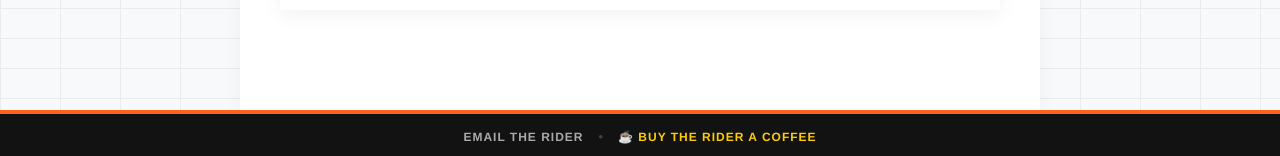
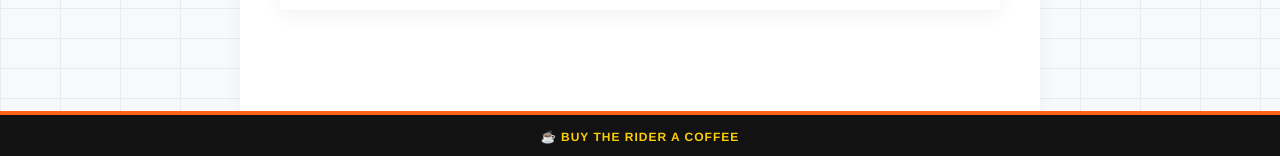
Before and after one commit to mschiller87/bike-tracker, a Jekyll site: the page built from index.html, in a window 1280 px wide. Shown: the part 2122-2278 px from the top of the page. Built offline with Jekyll 4.4.1, drawn with Linux system fonts in a browser that asks for light colours.

Commit message:
Update default.html

```diff
--- a/_layouts/default.html
+++ b/_layouts/default.html
@@ -63,9 +63,9 @@
             background-color: #121212;
             color: #fff;
             text-align: center;
-            padding: 15px 20px; /* Slimmer default padding */
+            padding: 15px 20px;
             margin-top: auto;
-            border-top: 4px solid #FF6319; /* Thinner accent line */
+            border-top: 4px solid #FF6319;
             transition: padding 0.4s ease;
         }
 
@@ -89,21 +89,18 @@
             gap: 5px;
         }
 
-        /* The Hover Trigger */
         .site-footer:hover .footer-hidden-text {
             max-height: 80px;
             opacity: 1;
-            margin-bottom: 15px; /* Pushes the links down smoothly */
+            margin-bottom: 15px;
         }
 
-        /* Responsive scaling text for the footer */
-        .footer-logo { font-size: clamp(1.2rem, 3vw, 1.5rem); font-weight: 900; letter-spacing: -1px; text-transform: uppercase; margin: 0; }
-        .footer-desc { font-size: clamp(0.65rem, 2vw, 0.8rem); color: #888; text-transform: uppercase; letter-spacing: 1px; margin: 0; }
+        /* Responsive scaling text for the footer using clamp() */
+        .footer-logo { font-size: clamp(1rem, 4vw, 1.5rem); font-weight: 900; letter-spacing: -1px; text-transform: uppercase; margin: 0; }
+        .footer-desc { font-size: clamp(0.6rem, 2.5vw, 0.8rem); color: #888; text-transform: uppercase; letter-spacing: 1px; margin: 0; }
 
-        /* The always-visible minimalist links */
         .footer-links {
             display: flex;
-            gap: 15px;
             justify-content: center;
             align-items: center;
         }
@@ -114,16 +111,13 @@
             text-transform: uppercase;
             letter-spacing: 1px;
             text-decoration: none;
-            font-size: 0.75rem;
+            /* Auto-shrinks the link text on mobile */
+            font-size: clamp(0.65rem, 3vw, 0.75rem);
             transition: color 0.2s;
         }
 
-        .link-footer:hover { color: #fff; }
-
         .link-tip { color: #FCCC0A; }
         .link-tip:hover { color: #fff; }
-
-        .footer-divider { color: #444; font-size: 0.8rem; }
 
         @media (max-width: 600px) {
             .header-text { padding: 12px 10px 10px 10px; }
@@ -131,9 +125,9 @@
             .tab-icon { width: 16px; height: 16px; }
             .mta-tab { font-size: 0.7rem; }
 
-            /* On mobile, we stack the links since screens are narrow */
-            .footer-links { flex-direction: column; gap: 10px; }
-            .footer-divider { display: none; }
+            /* Shrink footer padding on mobile */
+            .site-footer { padding: 10px 15px; }
+            .site-footer:hover .footer-hidden-text { margin-bottom: 10px; }
         }
     </style>
 </head>
@@ -178,9 +172,7 @@
             </div>
 
             <div class="footer-links">
-                <a href="mailto:your.email@example.com" class="link-footer">Email The Rider</a>
-                <span class="footer-divider">&bull;</span>
-                <a href="https://buymeacoffee.com/YOUR_LINK" target="_blank" class="link-footer link-tip">☕️ Buy the Rider a Coffee</a>
+                <a href="https://buymeacoffee.com/mschiller87?new=1" target="_blank" class="link-footer link-tip">☕️ Buy the Rider a Coffee</a>
             </div>
 
         </div>
```
